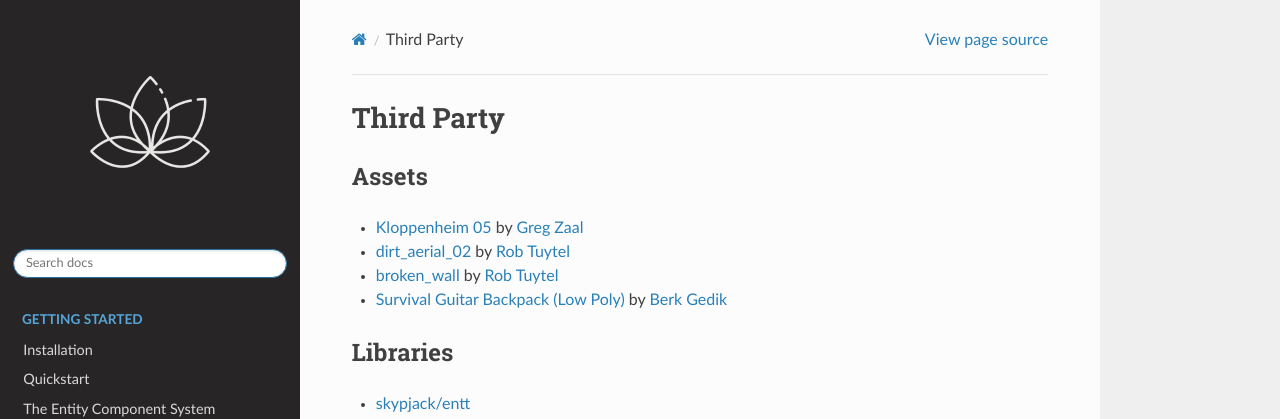
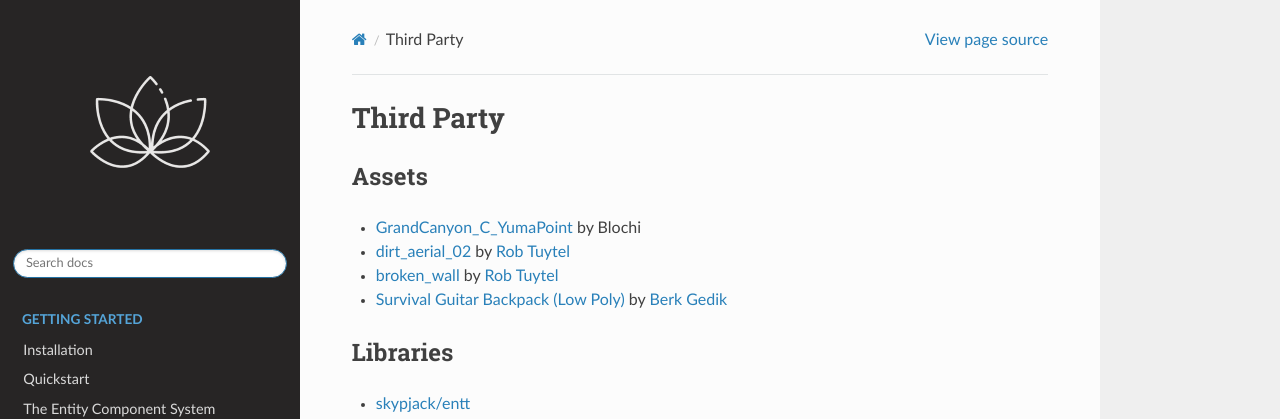
Before and after one commit to mayant15/lotus, a Sphinx documentation site: the page built from docs/manual/thirdparty.rst, in a window 1280 px wide. Shown: the top 419 px of the page. Built offline with Sphinx 7.4.7 and the Read the Docs theme 2.0.0, drawn with Linux system fonts in a browser that asks for light colours.

Commit message:
Change example HDRI image
A bit of a weird problem here, the HDRI we had, after convolution, had a
few white squares at the top. Some form of an artifact that maybe was
there because the HDRI was too low-res? Anyway, switched it out for
images from sIBL, they work great.

One guy in the learnopengl comments had the same issue, didn't really
describe a solution. Will have to investigate sometime later.

https://learnopengl.com/PBR/IBL/Diffuse-irradiance

```diff
--- a/docs/manual/thirdparty.rst
+++ b/docs/manual/thirdparty.rst
@@ -4,7 +4,7 @@ Third Party
 Assets
 ++++++
 
-* `Kloppenheim 05 <https://hdrihaven.com/hdri/?c=skies&h=kloppenheim_05>`_ by `Greg Zaal <https://hdrihaven.com/hdris/?a=Greg%20Zaal>`_
+* `GrandCanyon_C_YumaPoint <http://www.hdrlabs.com/sibl/archive.html>`_ by Blochi
 * `dirt_aerial_02 <https://texturehaven.com/tex/?c=terrain&t=dirt_aerial_02>`_ by `Rob Tuytel <https://texturehaven.com/textures/?a=Rob%20Tuytel>`_
 * `broken_wall <https://texturehaven.com/tex/?t=broken_wall>`_ by `Rob Tuytel <https://texturehaven.com/textures/?a=Rob%20Tuytel>`_
 * `Survival Guitar Backpack (Low Poly) <https://skfb.ly/6RnCB>`_ by `Berk Gedik <https://sketchfab.com/berkgedik>`_
```
